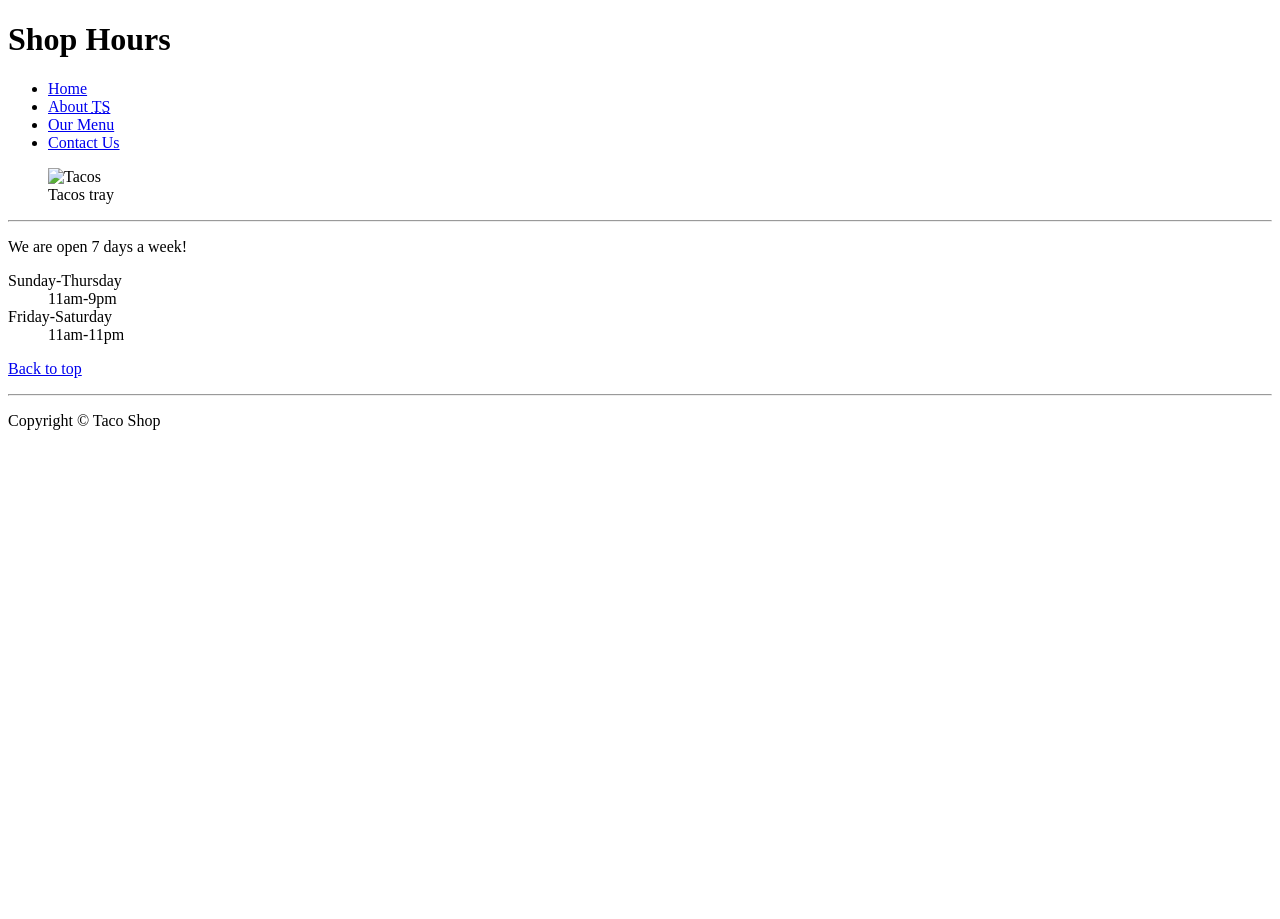
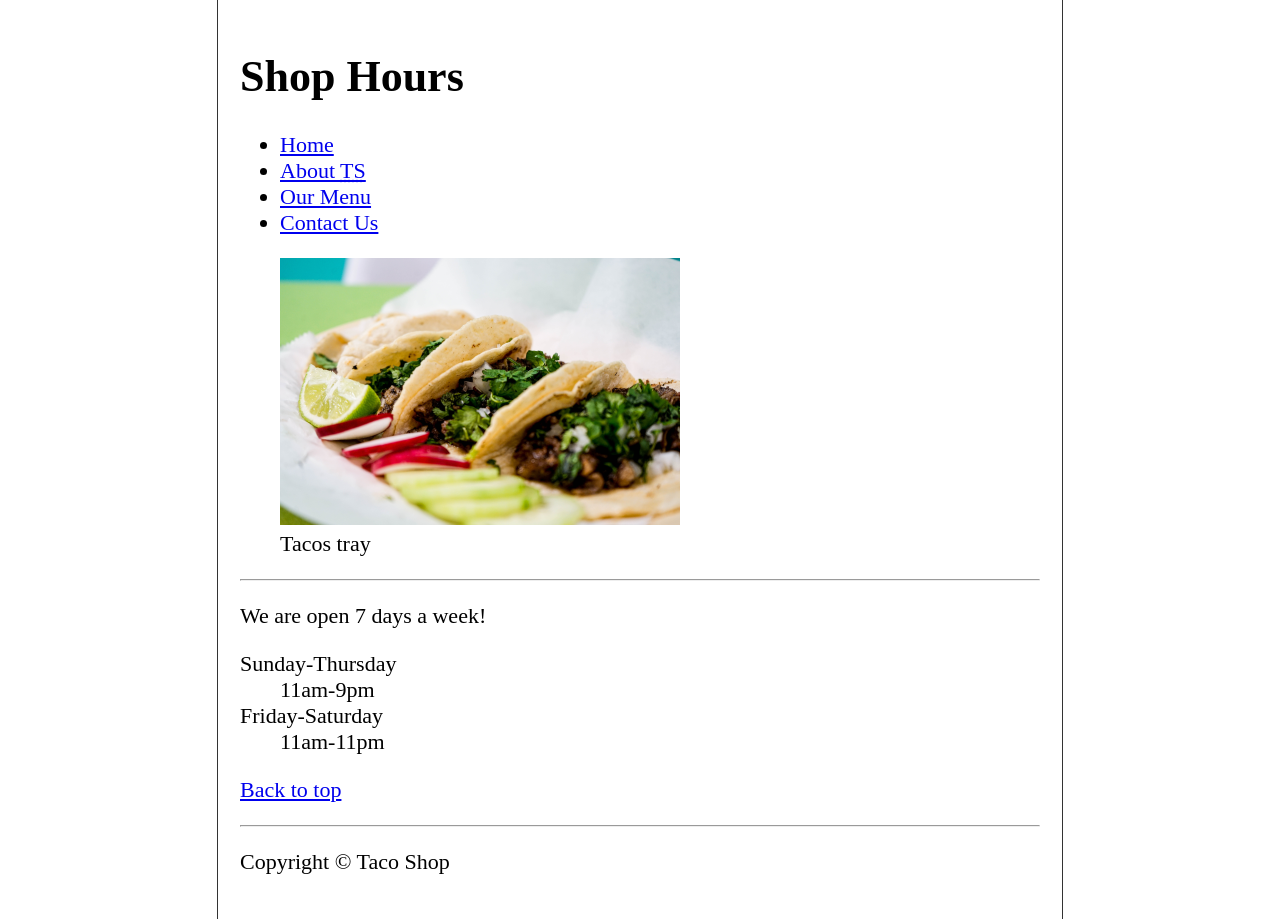
Before and after one commit to Vedant00123313/Taco-Shop, a plain HTML site: page hours.html in a window 1280 px wide. Before the commit the page ends 800 px from the top, so only its background shows below. Drawn offline with Linux system fonts and the light colour scheme; the site is published under a folder, as on GitHub Pages, so addresses that start at the root find nothing.

Commit message:
Update hours.html

```diff
--- a/hours.html
+++ b/hours.html
@@ -6,7 +6,7 @@
         <meta name="author" content="Vedant Sawale"/>
         <meta name="description" content="Store hours page"/>
         <link rel="icon" href="favicon.ico" type="image/x-icon"/>
-        <link rel="stylesheet" href="/style.css"/>
+        <link rel="stylesheet" href="./style.css"/>
         <title>Shop Timings</title>
     </head>
 
@@ -35,7 +35,7 @@
             </nav>
 
             <figure>
-                <img src="/img/tacos_tray_400x267.png" width="400" height="267" alt="Tacos" title="Tacos img"/>
+                <img src="./img/tacos_tray_400x267.png" width="400" height="267" alt="Tacos" title="Tacos img"/>
                 <figcaption>
                     Tacos tray
                 </figcaption>
```
